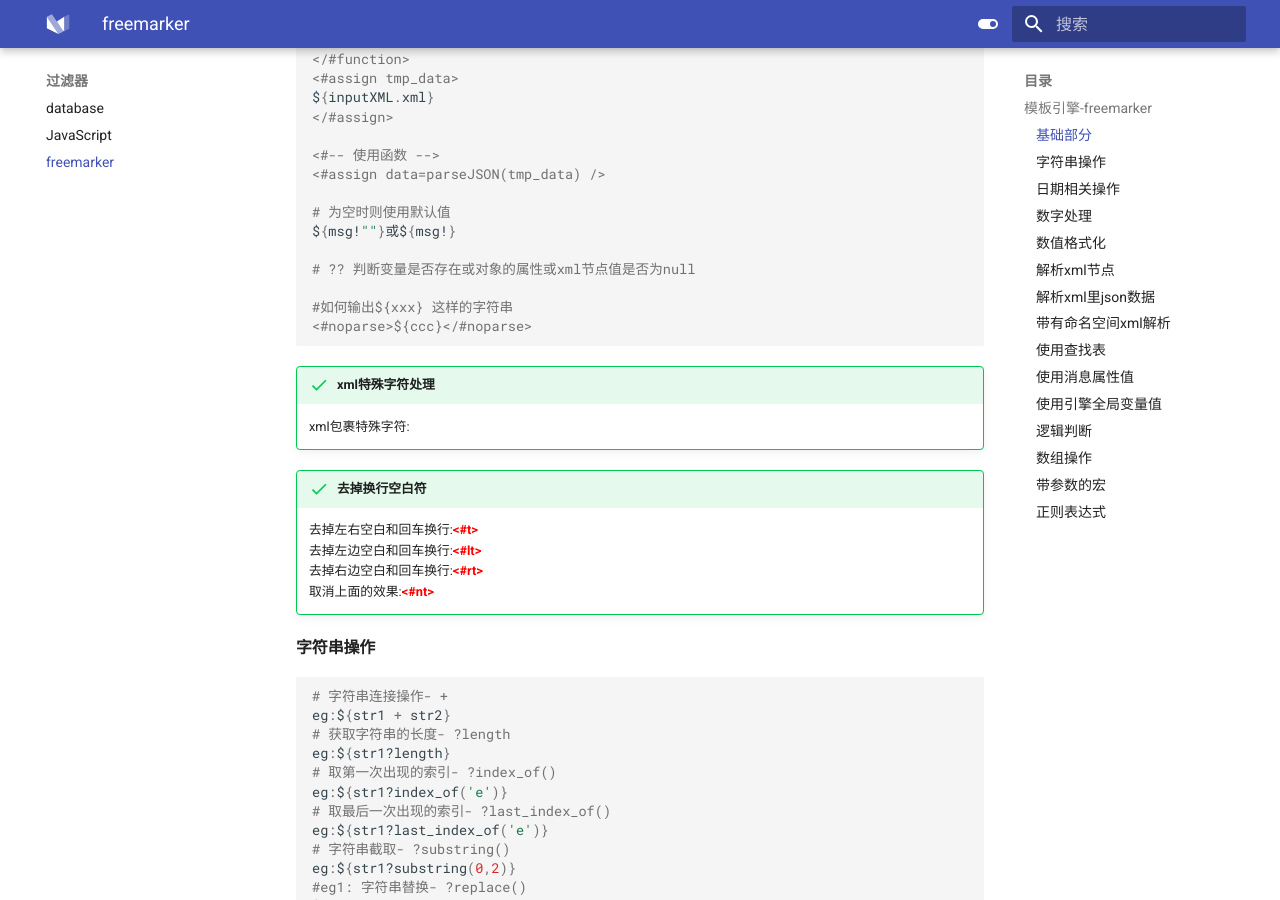
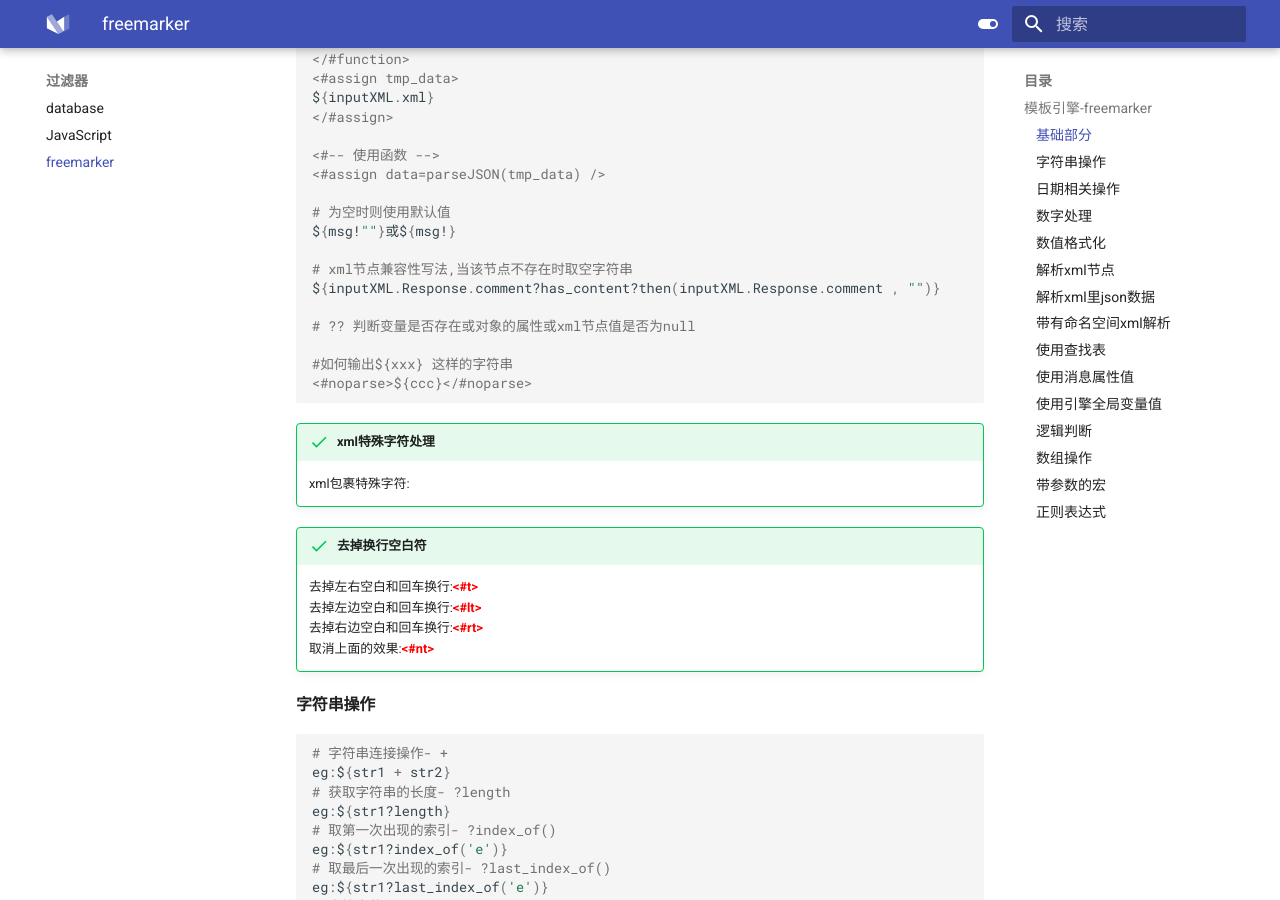
Before and after one commit to liaozhimingandy/demo, an MkDocs documentation site: the page built from docs/filter/freemarker.md, in a window 1280 px wide and 900 px high, scrolled down 798 px. Built offline with MkDocs 1.6.1 and Material for MkDocs 9.7.7, drawn with Linux system fonts in a browser that asks for light colours; some of the changed text lies outside the part shown.

Commit message:
优化部分文档;

```diff
--- a/docs/filter/freemarker.md
+++ b/docs/filter/freemarker.md
@@ -33,6 +33,9 @@ ${inputXML.xml}
 
 # 为空时则使用默认值
 ${msg!""}或${msg!}
+
+# xml节点兼容性写法,当该节点不存在时取空字符串
+${inputXML.Response.comment?has_content?then(inputXML.Response.comment , "")}
 
 # ?? 判断变量是否存在或对象的属性或xml节点值是否为null
 
```
Also changed, not shown: other parts of docs/filter/freemarker.md (+2 -0 lines).
